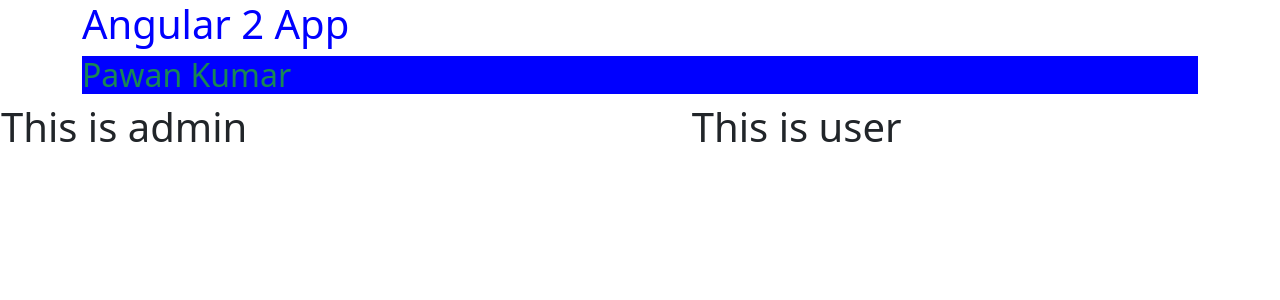
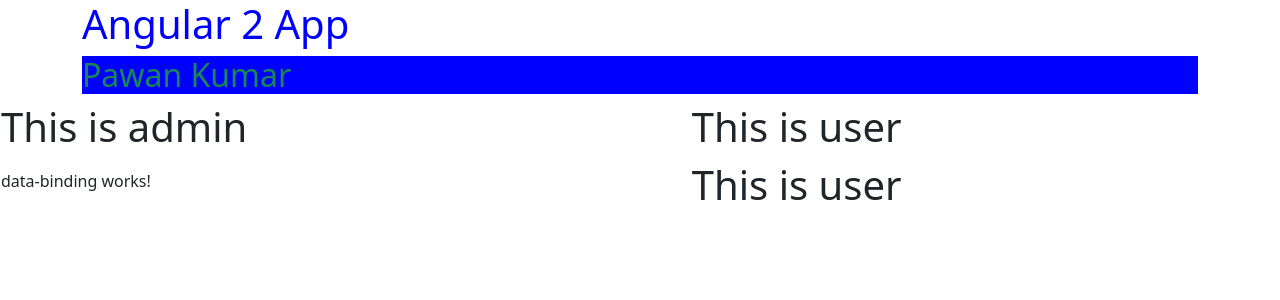
Before and after one commit to Rubipatel1989/angular19-third, an Angular app: page / in a window 1280 px wide. Shown: the top 300 px of the page. Built offline with nearby package versions, Linux system fonts and the light colour scheme.

Commit message:
Databinding Created

```diff
--- a/src/app/app.component.html
+++ b/src/app/app.component.html
@@ -11,4 +11,12 @@
       <app-user></app-user>
     </td>
   </tr>
+  <tr>
+    <td>
+      <app-data-binding></app-data-binding>
+    </td>
+    <td>
+      <app-user></app-user>
+    </td>
+  </tr>
 </table>
--- a/src/app/app.component.ts
+++ b/src/app/app.component.ts
@@ -1,11 +1,12 @@
 import { Component } from '@angular/core';
 import { UserComponent } from './components/user/user.component';
 import { AdminComponent } from './components/admin/admin.component';
+import { DataBindingComponent } from './components/data-binding/data-binding.component';
 
 @Component({
   selector: 'app-root',
   standalone:true,
-  imports: [UserComponent, AdminComponent],
+  imports: [UserComponent, AdminComponent, DataBindingComponent],
   templateUrl: './app.component.html',
   styleUrl: './app.component.css'
 })
--- /dev/null
+++ b/src/app/components/data-binding/data-binding.component.html
@@ -0,0 +1 @@
+<p>data-binding works!</p>
```
Also changed, not shown: src/app/components/data-binding/data-binding.component.ts (added, +11 -0 lines), src/app/components/data-binding/data-binding.component.css (added), 1 other file (tests, documents, lock files or other folders).
